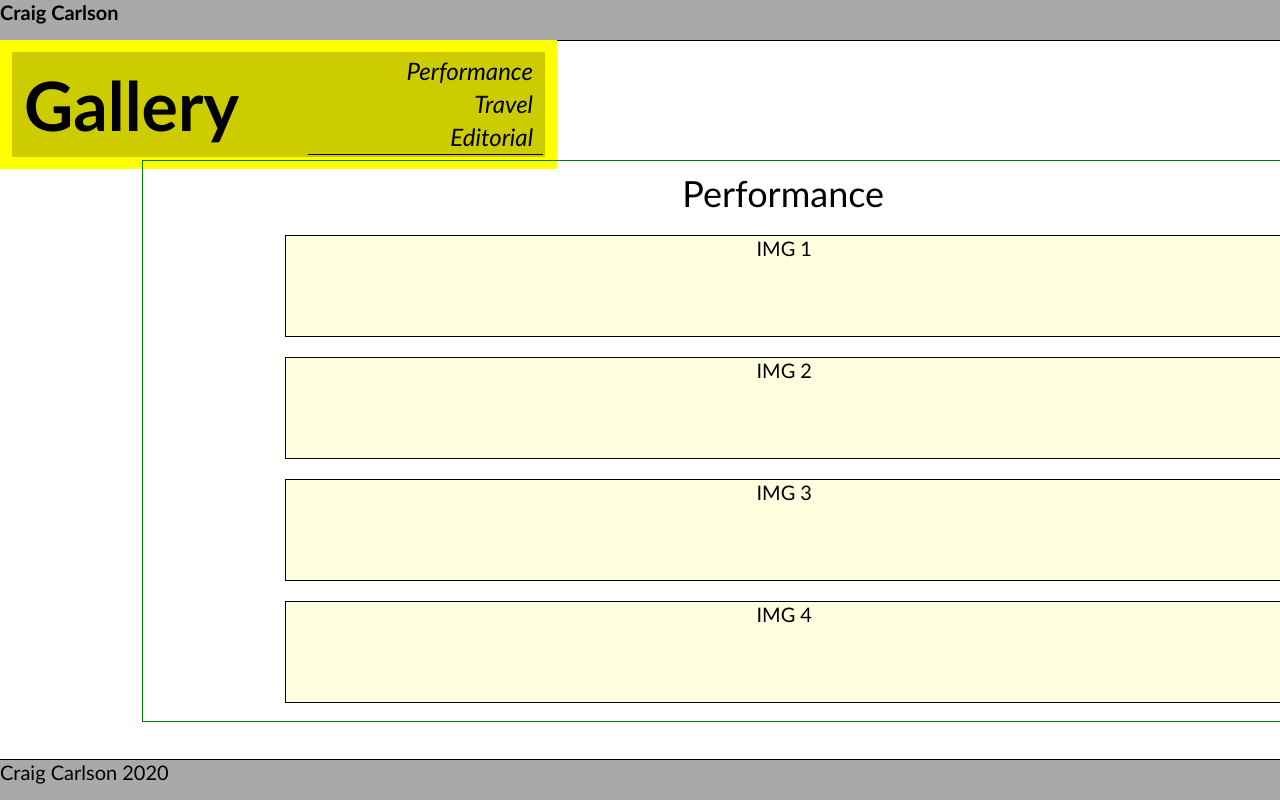
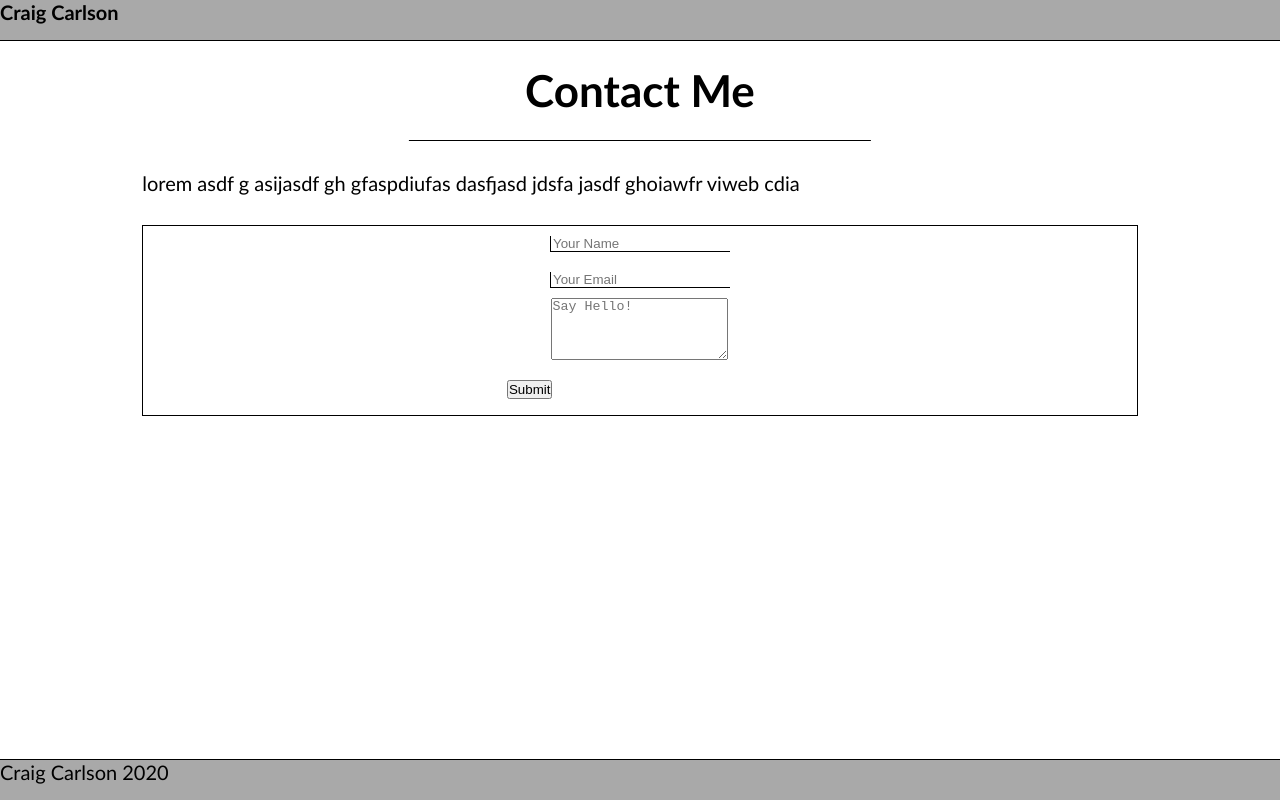
Before and after one commit to c-squared87/photography-gallery, a React (Create React App) app in the folder photography-portfolio/: page / in a window 1280 px wide. Built offline with nearby package versions, Linux system fonts and the light colour scheme.

Commit message:
built basic contact page

```diff
--- a/photography-portfolio/src/App.css
+++ b/photography-portfolio/src/App.css
@@ -222,7 +222,7 @@ h4 {
   top: 40px;
 }
 
-.about-page h1{
+.about-page h1 {
   position: relative;
   grid-column: 3/8;
   text-align: center;
@@ -351,6 +351,62 @@ h4 {
   text-align: center;
 }
 
+/* CONTACT PAGE  */
+
+.contact-page {
+  margin-top: 40px;
+  margin-bottom: 40px;
+  position: relative;
+}
+
+.contact-page h1 {
+  position: relative;
+  grid-column: 3/8;
+  text-align: center;
+  left: 50%;
+  transform: translate(-50%);
+  font-size: 2.2em;
+  font-weight: bold;
+  text-align: center;
+  width: 65%;
+  padding: 24px 0;
+  border-bottom: 1px solid black;
+}
+
+.contact-page p{
+  grid-row: 2;
+  grid-column: 2/9;
+  padding: 30px 0;
+}
+
+.contact-form {
+  grid-column: 2/9;
+  grid-row: 3;
+  align-items: center;
+  border: 1px solid black;
+}
+
+.contact-name,
+.contact-email,
+.contact-message{
+  text-align: center;
+}
+
+.contact-name input,
+.contact-email input
+{
+  margin: 10px;
+  border: none;
+  border-bottom: black 1px solid;
+  border-left: black 1px solid;
+  padding-left: 2px;
+}
+.contact-form button {
+  margin: 16px;
+  position: relative;
+  left: 35%;
+}
+
 
 
 /* SMALL TABLET STYLES  */
--- a/photography-portfolio/src/App.js
+++ b/photography-portfolio/src/App.js
@@ -5,12 +5,13 @@ import Footer from './components/Footer'
 import MainPage from './components/MainPage'
 import AboutPage from './components/AboutPage'
 import GalleryPage from './components/GalleryPage'
+import ContactPage from './components/ContactPage'
 
 function App() {
   return (
     <div className="App">
       <Header />
-      <GalleryPage />
+      <ContactPage />
       <Footer />
     </div>
   );
--- a/photography-portfolio/src/components/ContactPage.js
+++ b/photography-portfolio/src/components/ContactPage.js
@@ -0,0 +1,29 @@
+import React from 'react'
+
+function ContactPage() {
+    return (
+        <div className="contact-page grid">
+
+            <h1>Contact Me</h1>
+            <p>lorem asdf g  asijasdf   gh gfaspdiufas dasfjasd jdsfa jasdf ghoiawfr viweb cdia</p>
+
+            <div className="contact-form">
+                <form>
+                    <div className="contact-name">
+                        <input type="text" id="name" placeholder="Your Name"></input>
+                    </div>
+                    <div className="contact-email">
+                        <input type="email" placeholder="Your Email"></input>
+                    </div>
+                    <div className="contact-message" >
+                        <textarea rows="4" placeholder="Say Hello!"></textarea>
+                    </div>
+                    <button>Submit</button>
+                </form>
+            </div>
+
+        </div>
+    )
+}
+
+export default ContactPage
```
